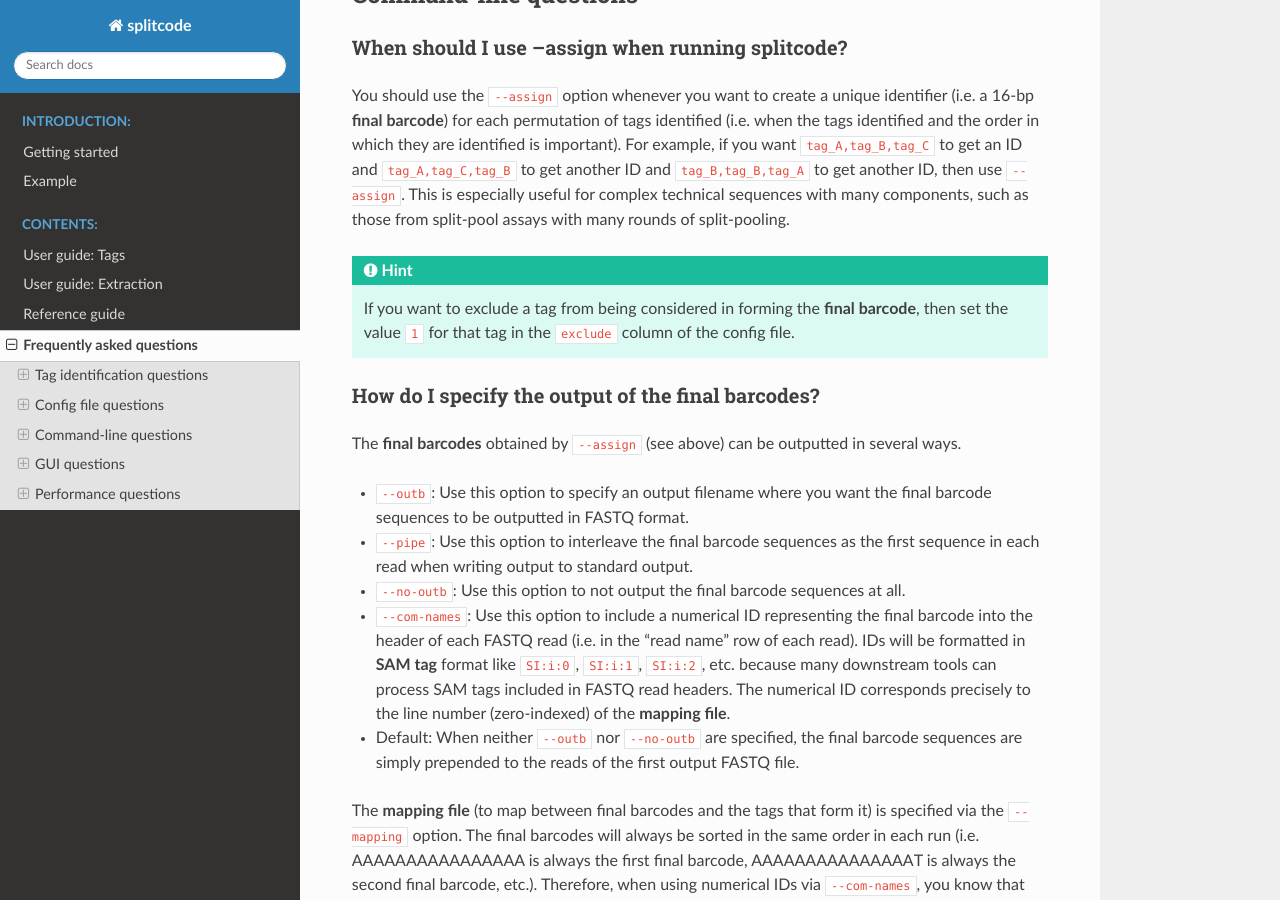
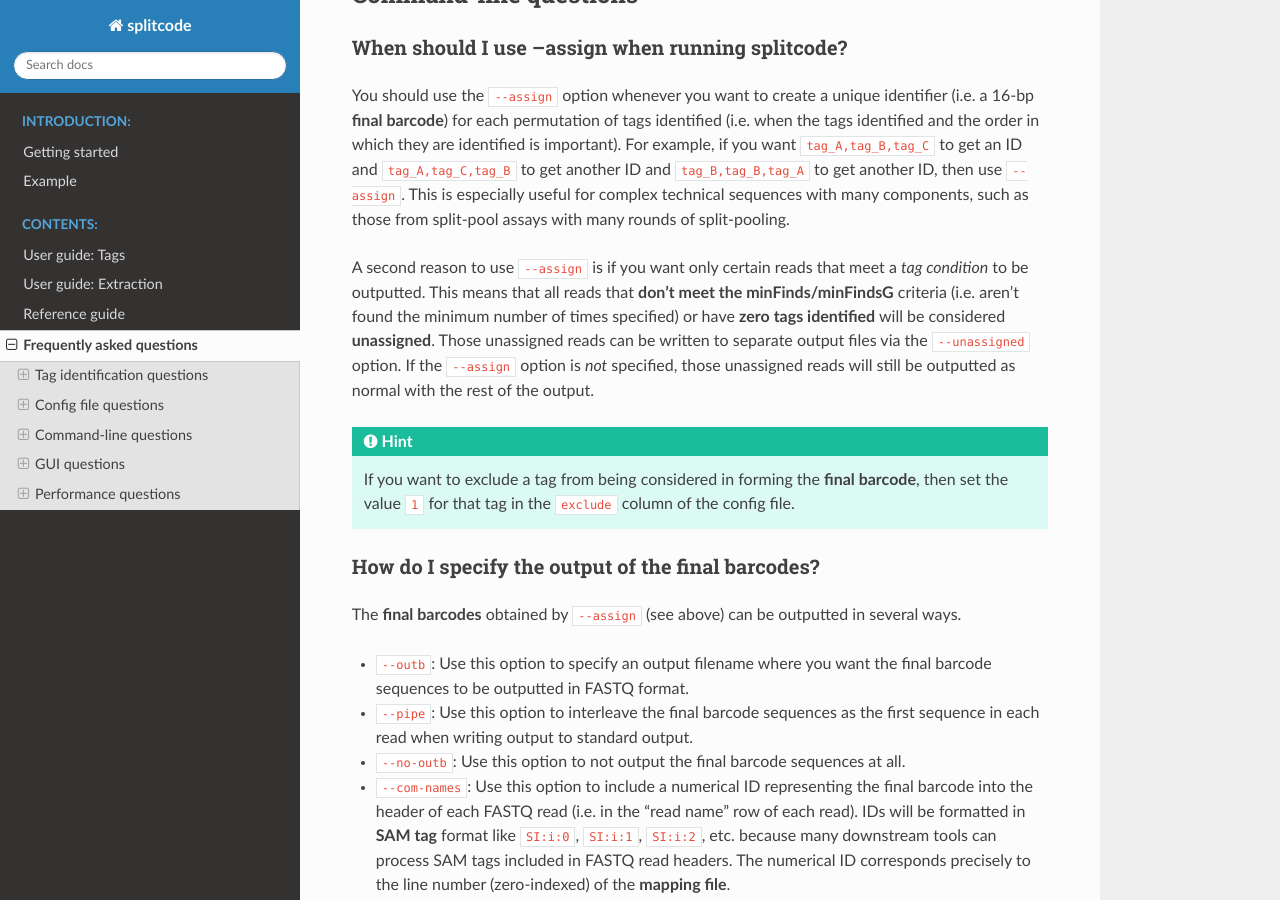
Before and after one commit to pachterlab/splitcode-tutorial, a Sphinx documentation site: the page built from docs/source/FAQ.rst, in a window 1280 px wide and 900 px high, scrolled down 3287 px. Built offline with Sphinx 7.4.7 and the Read the Docs theme 2.0.0, drawn with Linux system fonts in a browser that asks for light colours.

Commit message:
Update FAQ.rst

```diff
--- a/docs/source/FAQ.rst
+++ b/docs/source/FAQ.rst
@@ -144,6 +144,8 @@
 
 You should use the ``--assign`` option whenever you want to create a unique identifier (i.e. a 16-bp **final barcode**) for each permutation of tags identified (i.e. when the tags identified and the order in which they are identified is important). For example, if you want ``tag_A,tag_B,tag_C`` to get an ID and ``tag_A,tag_C,tag_B`` to get another ID and ``tag_B,tag_B,tag_A`` to get another ID, then use ``--assign``. This is especially useful for complex technical sequences with many components, such as those from split-pool assays with many rounds of split-pooling.
 
+A second reason to use ``--assign`` is if you want only certain reads that meet a *tag condition* to be outputted. This means that all reads that **don't meet the minFinds/minFindsG** criteria (i.e. aren't found the minimum number of times specified) or have **zero tags identified** will be considered **unassigned**. Those unassigned reads can be written to separate output files via the ``--unassigned`` option. If the ``--assign`` option is *not* specified, those unassigned reads will still be outputted as normal with the rest of the output.
+
 .. hint::
 
    If you want to exclude a tag from being considered in forming the **final barcode**, then set the value ``1`` for that tag in the ``exclude`` column of the config file.
```
